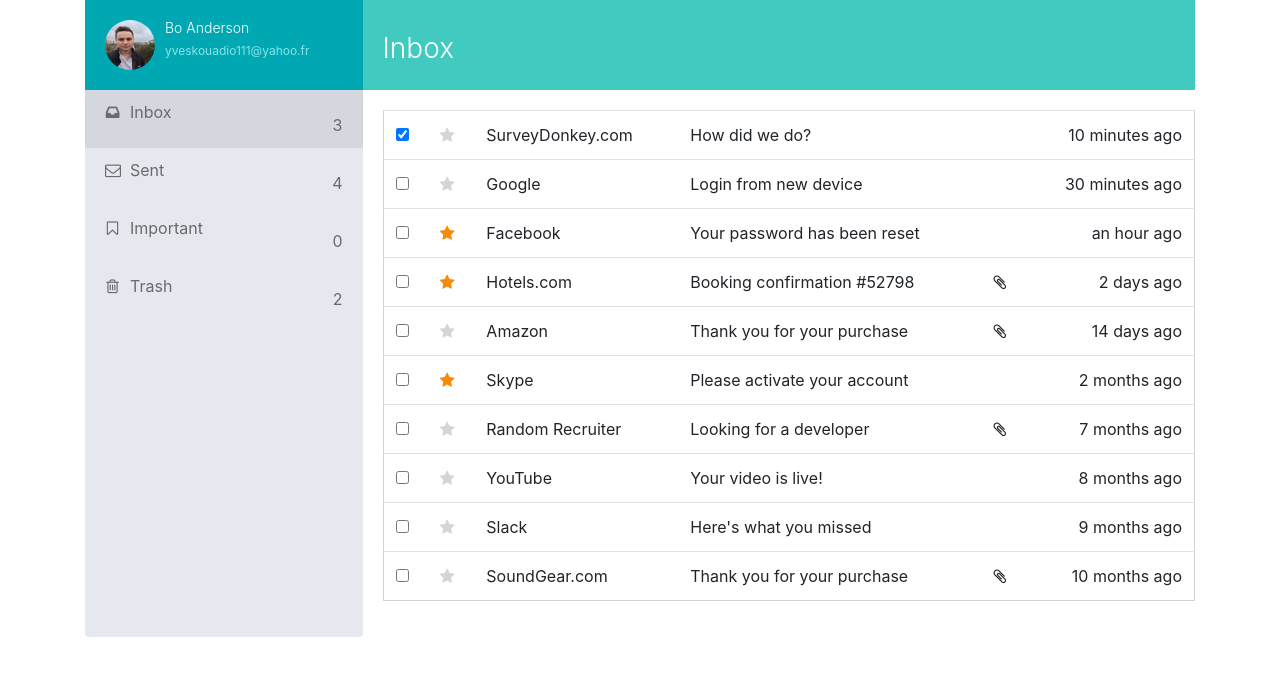
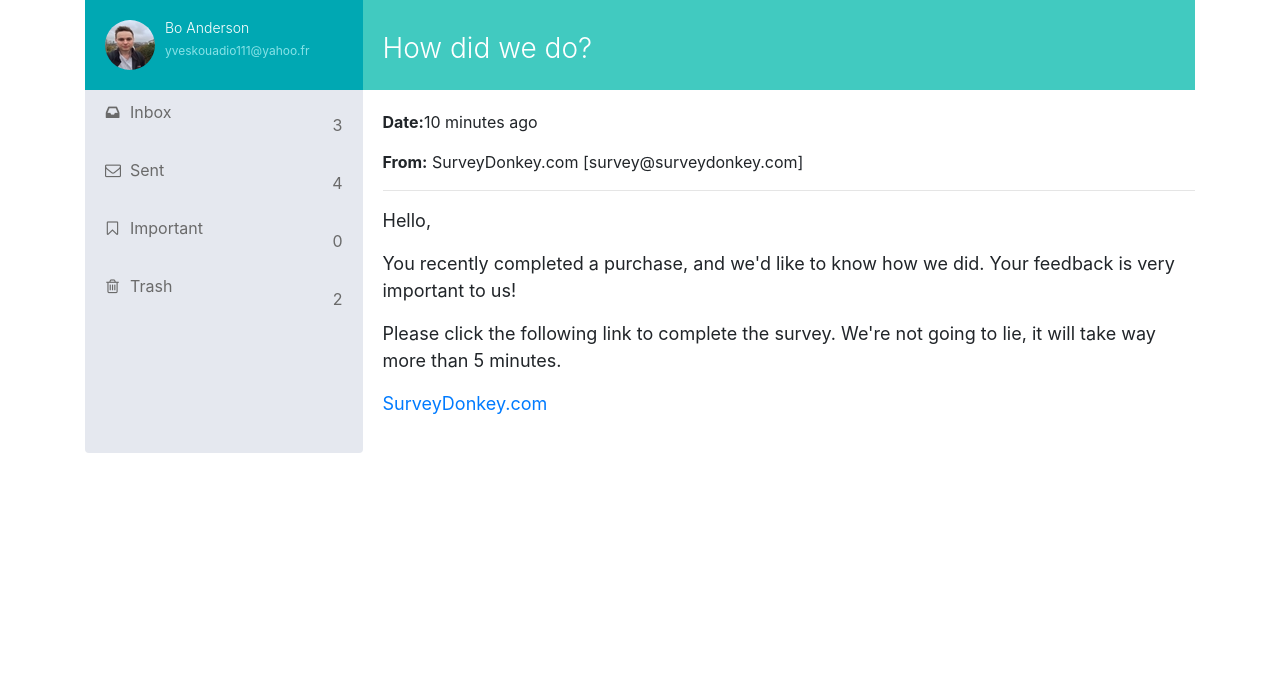
Before and after one commit to Yves97/mail-app, a Vue app: page / in a window 1280 px wide. Both pictures are taken after a click on the checkbox 402 px from the left and 134 px from the top of the page. Shown: the top 676 px of the page. Built offline with nearby package versions, Linux system fonts and the light colour scheme.

Commit message:
viewMessages components

```diff
--- a/src/components/Messages.vue
+++ b/src/components/Messages.vue
@@ -1,7 +1,7 @@
 <template>
     <table v-if="messages.length > 0 " class="table table-inbox table-hover">
         <tbody>
-            <tr v-for="message in messages"  :key="message.id" :class="{ unread: typeof messages.isRead !== 'undefined' && !messages.isRead }">
+            <tr v-for="message in messages" @click="openMessage(message)" :key="message.id" :class="{ unread: typeof messages.isRead !== 'undefined' && !messages.isRead }">
                 <td>
                     <input type="checkbox">
                 </td>
@@ -23,12 +23,24 @@
 </template>
 
 <script>
+    import {eventBus} from '../main'
     export default {
         props:{
             messages:{
                 type:Array,
                 required:true
             }
+        },
+        methods:{
+            openMessage(message){
+                eventBus.$emit('changeView',{
+                    tag:'app-view-message',
+                    title: message.subject,
+                    data:{
+                        message:message
+                    }
+                })
+            }
         }
     }
 </script>
--- a/src/components/ViewMessage.vue
+++ b/src/components/ViewMessage.vue
@@ -1,11 +1,41 @@
 <template>
-    <div>
-        <h1>View message</h1>
+    <div class="inbox-body">
+        <p><strong>Date:</strong>{{ data.message.date.fromNow() }}</p>
+        <p><strong>From:</strong> {{data.message.from.name}}  [{{ data.message.from.email }}]</p>
+        <hr>
+        <div v-html="data.message.content" class="message"></div>
+        <div v-if="data.message.attachments.length > 0" class="attachments">
+            <h4>Attachment</h4>
+            <ul>
+                <li v-for="attachment in data.message.attachments" :key="attachment.id">
+                    <i class="fa fa-paperclip"></i> {{attachment.fileName}} ({{attachment.size | formatBytes }})
+                </li>
+            </ul>
+        </div>
     </div>
 </template>
 
 <script>
 export default {
+    props:{
+        data:{
+            type:Object,
+            required:true
+        }
+    },
+    filters:{
+        formatBytes(bytes){
+            if(bytes == 0){
+                return '0 Byte'
+            }
+            let decimals = 2
+            let k = 1000
+            let dm = decimals + 1 || 3
+            let sizes = ['Bytes','KB','MB','GB','TB','PB','EB','ZB','YB']
+            let i = Math.floor(Math.log(bytes) / Math.log(k))
+            return parseFloat((bytes/Math.pow(k,i)).toFixed(dm)) + ' ' + sizes[i]
 
+        }
+    }
 }
 </script>
```
Lines whose indentation alone changed are shown as unchanged.
